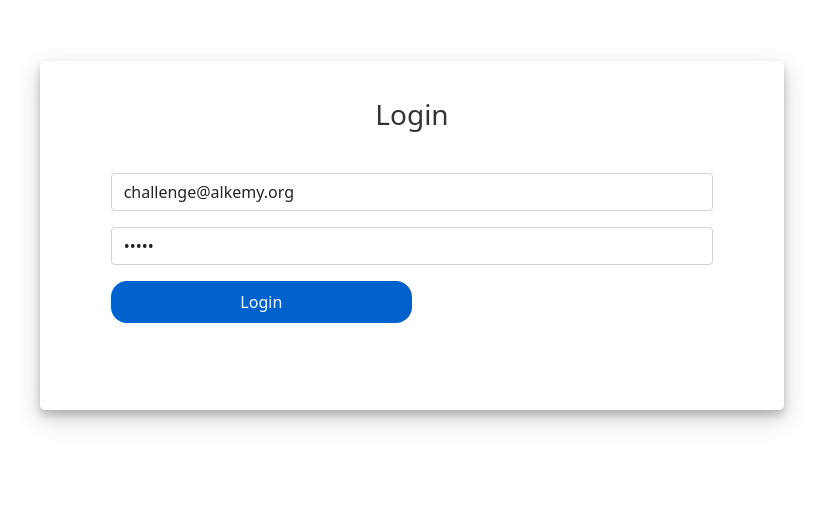
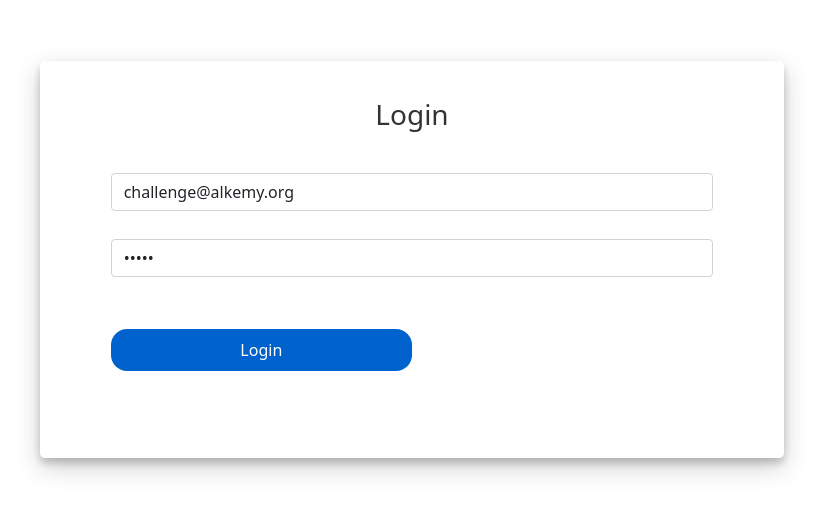
Before and after one commit to pablorodriguez-tk/React-Hero-Team, a React (Create React App) app: page /login in a window 1280 px wide. Shown: the part 131-644 px from the top of the page, without its empty margins (228-1051 px from the left). Built offline with nearby package versions, Linux system fonts and the light colour scheme.

Commit message:
Change login to use Formik and yup to validation

```diff
--- a/package.json
+++ b/package.json
@@ -17,7 +17,8 @@
     "redux-devtools-extension": "^2.13.9",
     "redux-thunk": "^2.3.0",
     "sweetalert2": "^11.0.7",
-    "web-vitals": "^1.1.2"
+    "web-vitals": "^1.1.2",
+    "yup": "^0.32.9"
   },
   "scripts": {
     "start": "react-scripts start",
--- a/src/actions/auth.js
+++ b/src/actions/auth.js
@@ -1,7 +1,7 @@
 import { getToken } from '../helpers/fetch';
 import { types } from '../types/types';
 
-export const startLogin = (email, password) => {
+export const startLogin = ({ email, password }) => {
   return async (dispatch) => {
     const token = await getToken(email, password);
     if (token) {
--- a/src/components/auth/LoginScreen.jsx
+++ b/src/components/auth/LoginScreen.jsx
@@ -1,56 +1,85 @@
 import React from 'react';
 import { useDispatch } from 'react-redux';
 import { startLogin } from '../../actions/auth';
-import useForm from '../../hooks/useForm';
 import './login.css';
+import { Formik } from 'formik';
+import * as Yup from 'yup';
 
 export const LoginScreen = () => {
   const dispatch = useDispatch();
-  const initialForm = {
-    //TODO: In production, this initial form must be a empty string
-    email: 'challenge@alkemy.org',
-    password: 'react',
-  };
-
-  const [formValues, handleInputChange] = useForm(initialForm);
-  const { email, password } = formValues;
-
-  const handleLogin = (e) => {
-    e.preventDefault();
-    dispatch(startLogin(email, password));
-  };
 
   return (
+    <Formik
+      //TODO: In production, this initial form must be a empty string
+      initialValues={{ email: 'challenge@alkemy.org', password: 'react' }}
+      validationSchema={Yup.object({
+        email: Yup.string().email('Invalid email address').required('Required'),
+        password: Yup.string()
+          .min(5, 'Password must be at least 5 characters')
+          .required('Required'),
+      })}
+      onSubmit={(values, { setSubmitting }) => {
+        setTimeout(() => {
+          setSubmitting(false);
+          dispatch(startLogin(values));
+        }, 400);
+      }}
+    >
+      {(formik) => (
         <div className="container login-container animate__animated animate__fadeIn animate__faster ">
           <div className="col-md-12 login-form">
             <h3>Login</h3>
-        <form onSubmit={handleLogin}>
-          <div className="input-group mb-3">
+            <form onSubmit={formik.handleSubmit}>
+              <div className="input-group mb-1">
                 <input
-              className="form-control"
-              type="text"
                   placeholder="Email"
-              name="email"
+                  className={`form-control ${
+                    formik.touched.email && formik.errors.email && 'is-invalid'
+                  }`}
+                  id="email"
+                  type="email"
                   autoComplete="off"
-              value={email}
-              onChange={handleInputChange}
+                  {...formik.getFieldProps('email')}
                 />
               </div>
-          <div className="input-group mb-3">
+
+              <div className="input-group mb-4">
+                {formik.touched.email && formik.errors.email ? (
+                  <div className="error">{formik.errors.email}</div>
+                ) : null}
+              </div>
+
+              <div className="input-group mb-1">
                 <input
-              className="form-control"
+                  placeholder="Password"
+                  className={`form-control ${
+                    formik.touched.password &&
+                    formik.errors.password &&
+                    'is-invalid'
+                  }`}
+                  id="password"
                   type="password"
-              placeholder="Password"
-              name="password"
-              value={password}
-              onChange={handleInputChange}
+                  {...formik.getFieldProps('password')}
                 />
               </div>
-          <div className="input-group mb-3">
-            <input className="btnSubmit" type="submit" value="Login" />
+
+              <div className="input-group mb-5">
+                {formik.touched.password && formik.errors.password ? (
+                  <div className="error">{formik.errors.password}</div>
+                ) : null}
               </div>
+
+              <button
+                className="btnSubmit mb-3"
+                type="submit"
+                disabled={!formik.isValid}
+              >
+                Login
+              </button>
             </form>
           </div>
         </div>
+      )}
+    </Formik>
   );
 };
--- a/src/components/auth/login.css
+++ b/src/components/auth/login.css
@@ -30,3 +30,14 @@
   color: #fff;
   background-color: #014491;
 }
+
+.login-form .btnSubmit:disabled {
+  color: #fff;
+  background-color: grey;
+}
+
+.error {
+  position: absolute;
+  color: red;
+  font-size: 0.7rem;
+}
--- a/src/hooks/useForm.jsx
+++ /dev/null
@@ -1,20 +0,0 @@
-import { useState } from 'react';
-
-const useForm = (initialState = {}) => {
-  const [values, setValues] = useState(initialState);
-
-  const reset = () => {
-    setValues(initialState);
-  };
-
-  const handleInputChange = ({ target }) => {
-    setValues({
-      ...values,
-      [target.name]: target.value,
-    });
-  };
-
-  return [values, handleInputChange, reset];
-};
-
-export default useForm;
```
Also changed, not shown: 1 other file (tests, documents, lock files or other folders). Lines whose indentation alone changed are shown as unchanged.
